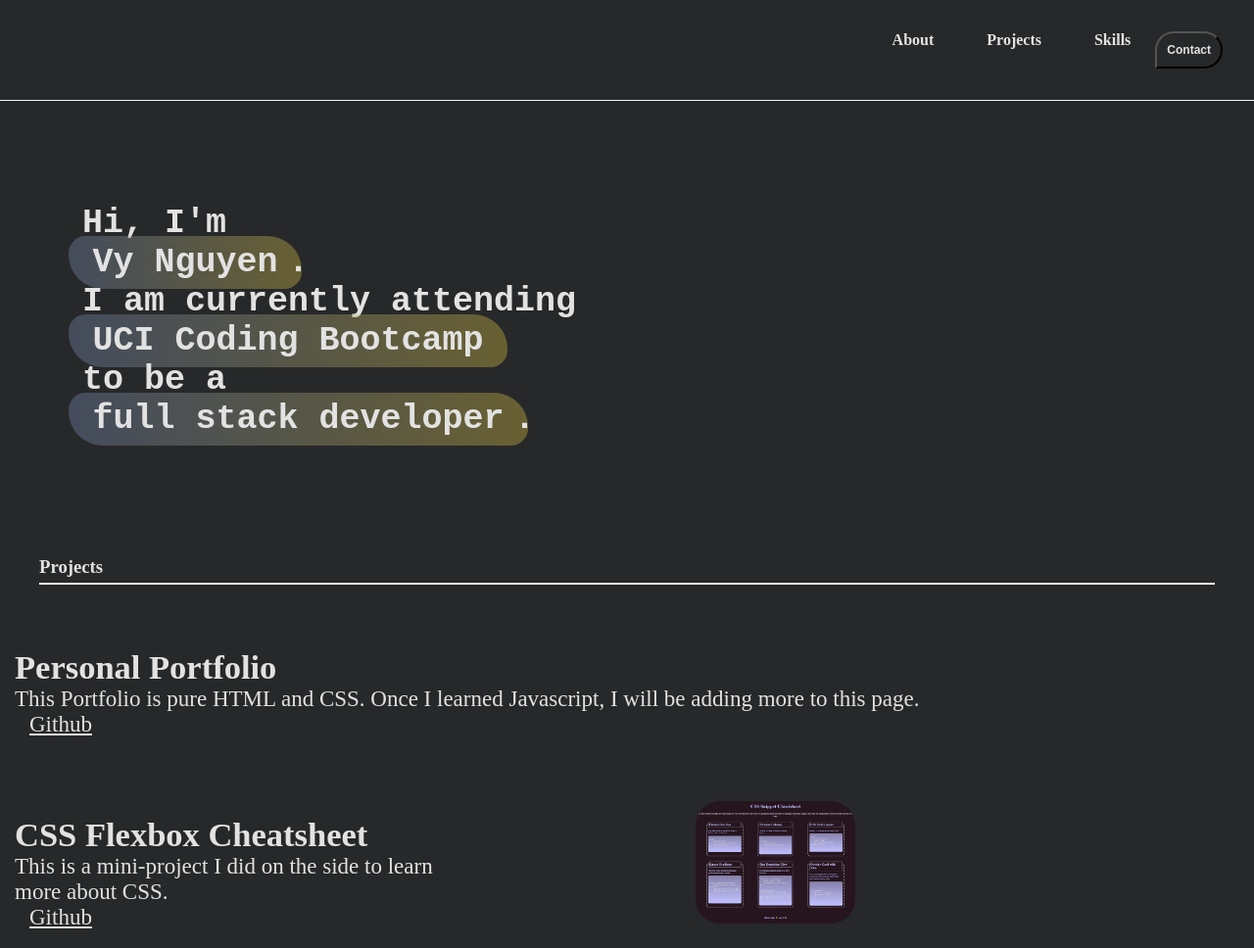
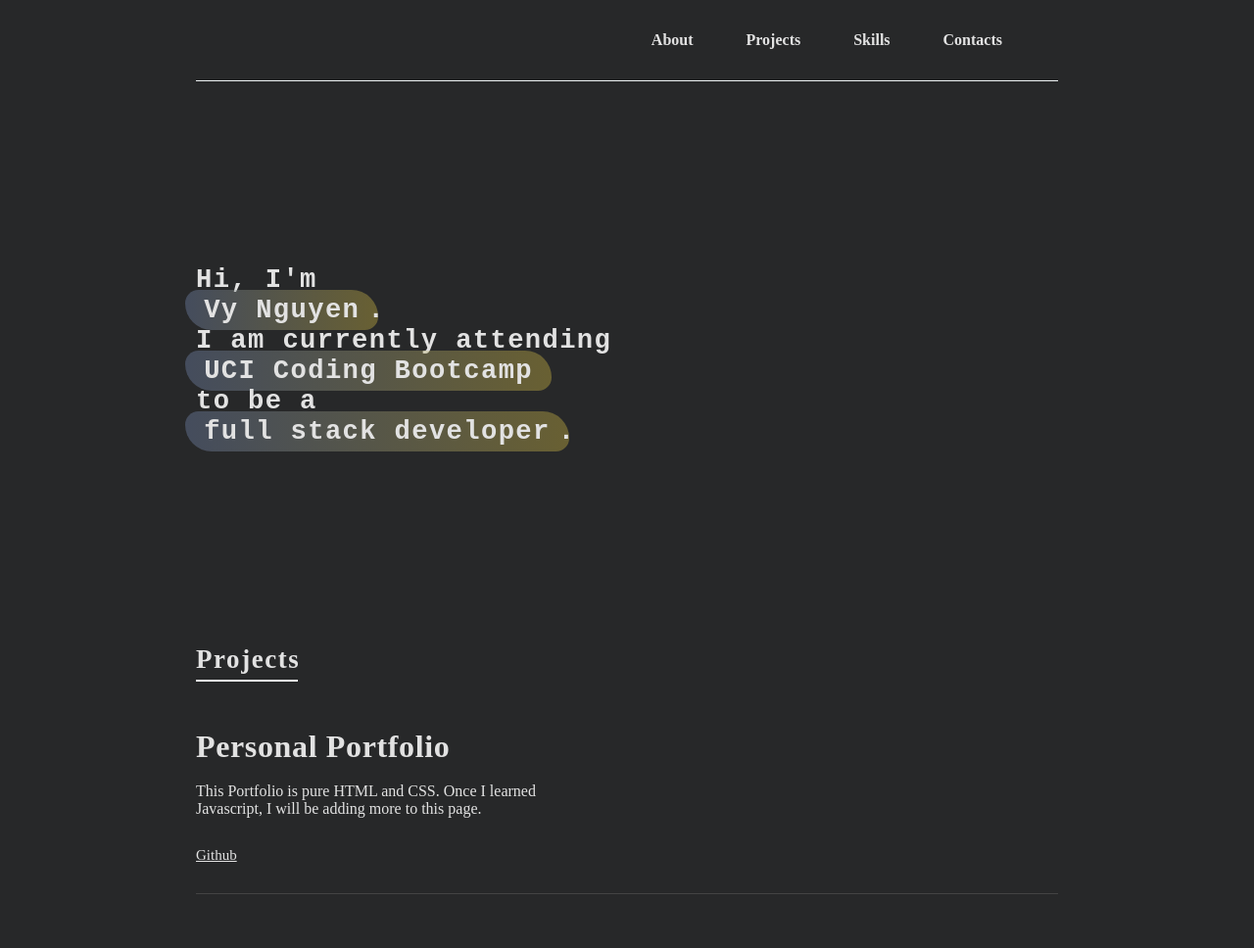
Before and after one commit to vynguyen205/My-Portfolio, a plain HTML site: page index.html in a window 1280 px wide. Shown: the top 968 px of the page at 98% size. Drawn offline with Linux system fonts and the light colour scheme.

Commit message:
fix prjects section and added skills section

```diff
--- a/assets/style.css
+++ b/assets/style.css
@@ -3,19 +3,25 @@
     margin:0;
     padding: 0;
     background-color: #272829;
-    color:rgb(226, 226, 226)
+    color:rgb(226, 226, 226);
+}
+main {
+    max-width: 55rem; /*768px*/
+    margin-left: auto;
+    margin-right: auto;
 }
 header {
     display: flex;
     flex-direction: row;
+    flex-wrap: wrap;
     justify-content: flex-end;
     border-bottom: solid 1px rgb(239, 244, 245);
-    position: sticky
+    position: sticky;
     align-items: center;
     padding: 2em;
     margin-bottom: 50px;
 }
-li > a, button {
+li > a {
     font-weight: bolder;
     font-size: 16px;
 }
@@ -29,20 +35,19 @@ li > a, button {
     text-decoration: none;
 }
 .nav-links a:hover {
-   color: rgb(79, 114, 71);
-   cursor: pointer;
-}
-button {
-    box-sizing: border-box;
-    border-radius: 30px 30px 30px 0;
-    padding: 10px;
-    font-size: 12px;
-    cursor: grab;
+    color: rgb(79, 114, 71);
+    cursor: pointer;
 }
 
 /* Bio section */
+.bio {
+    margin: 16% auto;
+}
 pre > h1 {
-    font-size: 35px;
+    font-size:1.70rem;
+    font-weight: 900;
+    letter-spacing: 0.05em;
+
 }
 mark {
     margin: 0 -0.4em;
@@ -54,33 +59,80 @@ mark {
 }
 
 /* Projects Section */
-.section-header h3 {
-    margin: 50px 40px;
+.section-header {
+    margin-bottom: 3rem;
     padding-bottom: 5px;
+    width:6.5rem;
+    font-size: 23px;
+    letter-spacing: 0.1rem;
     border-bottom: whitesmoke solid 2px;
 }
 
 .project-card {
     display: flex;
     flex-direction: space-evenly;
-    margin-top: 50px;
+    margin-bottom: 10%;
+    border-bottom: 1px solid rgb(68, 68, 68)
 }
 
-img {
-    width: 20%;
-    box-sizing: border-box;
-    border-radius: 25px;
-    margin-left: 30%;
-    transition: 0.4s ease-in-out
+.description {
+    display: flex;
+    flex-direction: column;
+    width: 45%;
+}
+.description h2 {
+    margin-bottom: 18px;
+    font-size: 2rem;
+    letter-spacing: 0.02em;
+    font-weight: 900;
+}
+.description a {
+    margin: 30px 0;
+    font-size: 15px;
 }
 
-img:hover {
+.image {
+    display: flex;
+    justify-content: center;
+    align-items: center;
+}
+.image > img {
+    width: 40%;
+    box-sizing: border-box;
+    border-radius: 10px;
+    transition: 0.4s ease-in-out;
+    margin: 0 0 10% 30%;
+}
+.image > img:hover {
     width: 70%;
-}
-.description, .description > a {
-    margin: 15px;
-    font-size: 23px;
+
 }
 
+/* Skills section design */
+.skills-header {
+    margin-bottom: 3rem;
+    padding-bottom: 5px;
+    border-bottom: whitesmoke solid 2px;
+    font-size: 23px;
+    letter-spacing: 0.1rem;
+    width: 71px;
+    border-bottom: solid 2px;
 }
+
+.center-logos {
+    display: flex;
+    justify-content: space-between;
+}
+
+.center-logos img {
+    width: 5rem;
+    align-content: center;
+}
+
+
 /* Footer design starts here */
+footer {
+    text-align: center;
+    margin: 5rem;
+    font-size: 1rem;
+}
--- a/index.html
+++ b/index.html
@@ -17,11 +17,9 @@
                     <li><a href="#">About</a></li>
                     <li><a href="#">Projects</a></li>
                     <li><a href="#">Skills</a></li>
+                    <li><a href="#">Contacts</a></li>
                 </ul>
             </nav>
-            <a class="btn" href="#">
-                <button>Contact</button>
-            </a>
         </header>
          <section class="bio">
              <pre>
@@ -36,8 +34,10 @@
              </pre>
          </section>
 <!-- start of projects -->
-        <section class="section-header">
+        <section>
+            <div class="section-header">
                 <h3>Projects</h3>
+            </div>
             <div class="project-card">
                 <div class="description">
                     <h2>Personal Portfolio</h2>
@@ -52,14 +52,41 @@
                     <p>This is a mini-project I did on the side to learn more about CSS.</p>
                     <a href="https://github.com/vynguyen205/CSS-Snipet-Cheatsheet">Github</a>
                 </div>
+
                 <div class="image">
-                    <img src="./images/css-cheatsheet-2.JPG" alt="CSS Cheatsheet">
-                </div>
+                    <img src="./images/css-cheatsheet-2.JPG" alt="CSS Cheatsheet" />
                 </div>
             </div>
         </section>
+
+    <!-- skills -->
+        <section>
+            <div class="section-header">
+                <h3>Skills</h3>
+            </div>
+            <div class="center-logos">
+
+                <img class="html-logo" src="./images/HTML5_Badge_256.png" alt="HTML 5">
+
+                <img class="css-logo" src="./images/CSS3_logo.png" atl="CSS 3">
+
+                <img class="js-logo" src="./images/js-logo-png-5.png" alt="Javascript">
+
+            </div>
+        </section>
+
+
+        <!-- <section>
+            <div class="contact-header">
+                <h3>Contacts</h3>
+            </div>
+        </section> -->
+
     </main>
     <footer>
-       <p> </p>
+        <p>
+           Made with 🍕 and CSS
+        </p>
+    </footer>
 </body>
 </html>
```
Also changed, not shown: images/464-4640184_css3-png-download-css-icon-transparent-png.png (added), images/CSS3_logo.png (added), images/HTML5_Badge_256.png (added), images/js-logo-png-5.png (added). Lines whose indentation alone changed are shown as unchanged.
